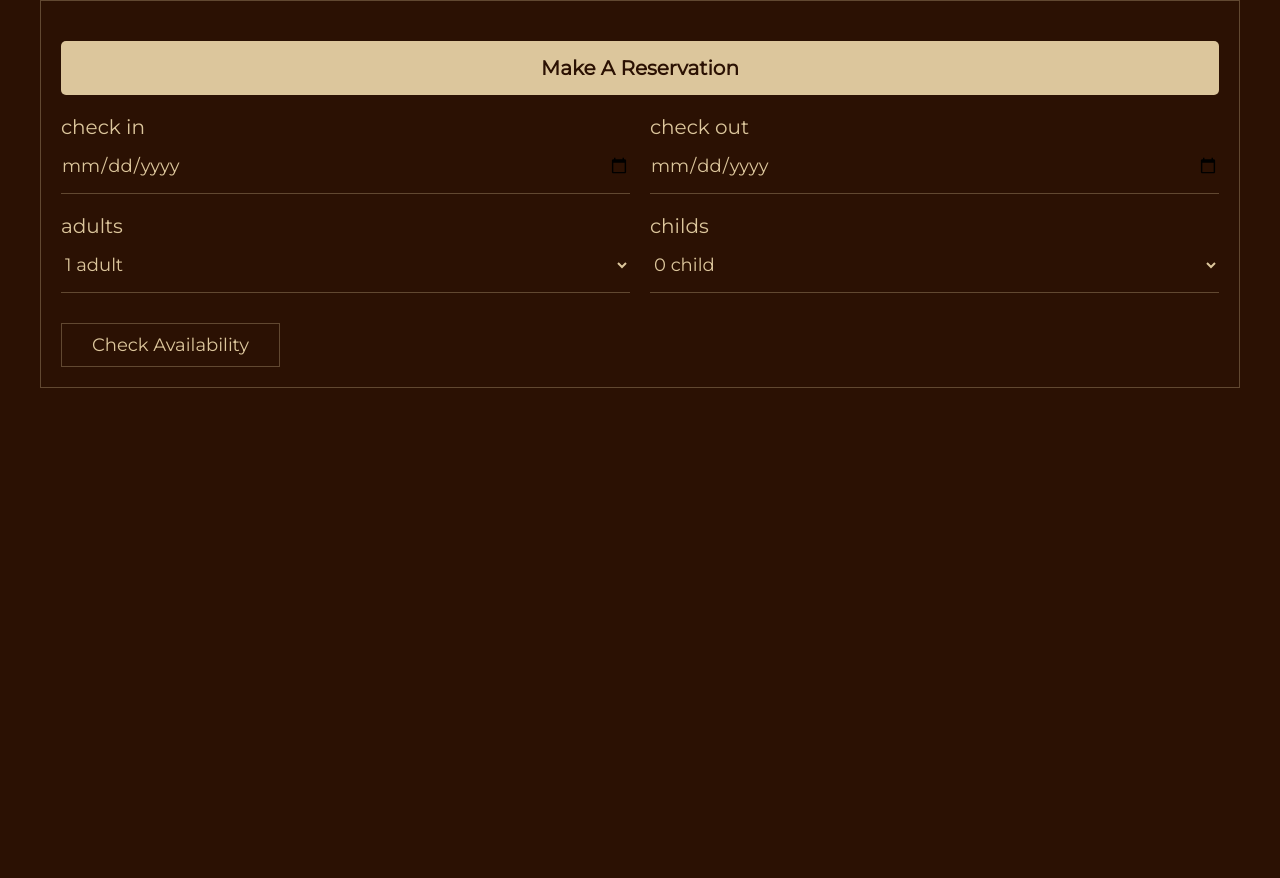
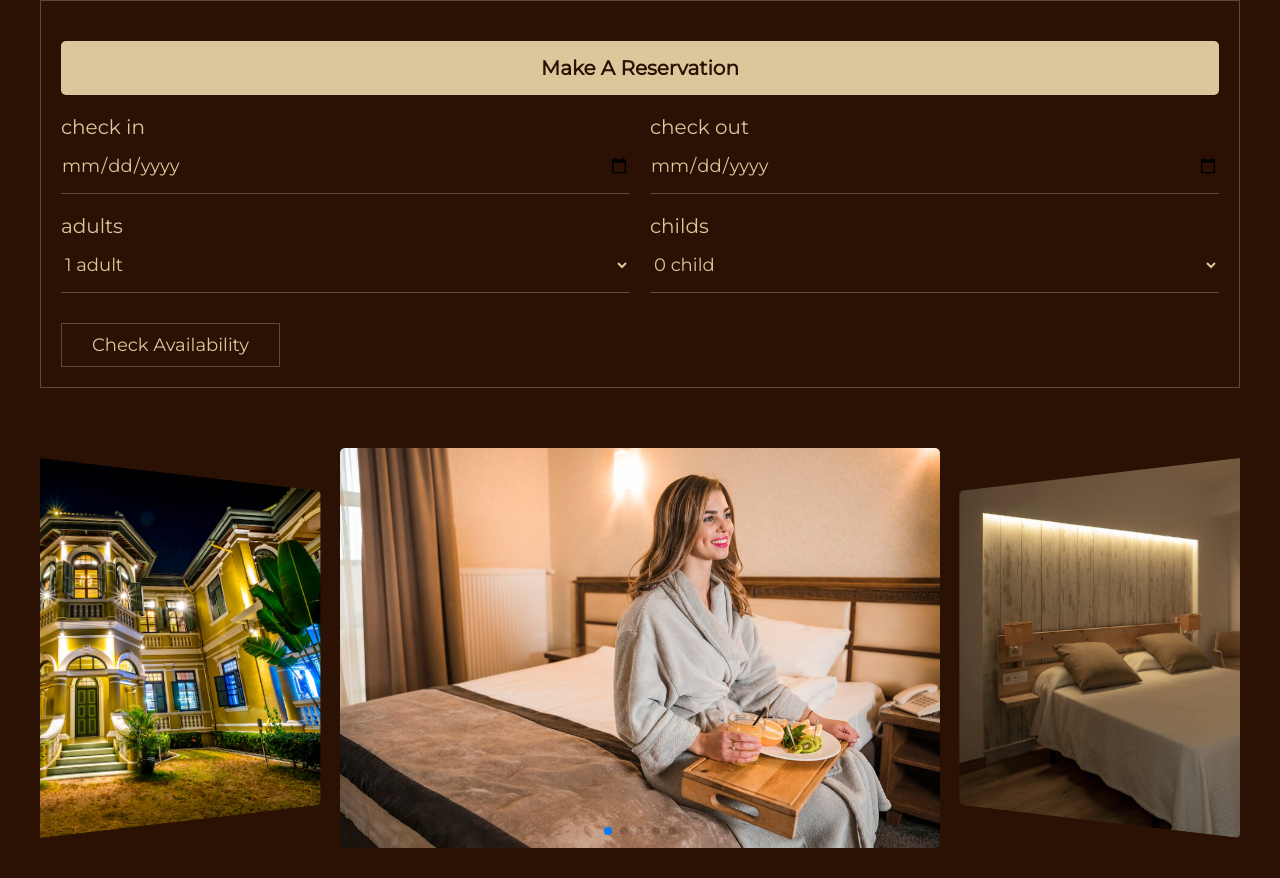
Before and after one commit to memahmudul/hotel-booking-website, a plain HTML site: page index.html in a window 1280 px wide. Shown: the part 2930-3808 px from the top of the page. Before the commit the page ends 3348 px from the top, so only its background shows below. Drawn offline with nearby package versions, Linux system fonts and the light colour scheme.

Commit message:
gallery section done

```diff
--- a/css/style.css
+++ b/css/style.css
@@ -322,3 +322,16 @@ section {
 }
 
 /*reservation section ends*/
+
+/*gallery section starts*/
+
+
+.gallery img {
+
+    width: 60rem;
+    height: 40rem;
+    border-radius: .5rem;
+
+}
+
+/*gallery section ends*/
--- a/index.html
+++ b/index.html
@@ -231,6 +231,30 @@
         </form>
     </section>
     <!--reservation section ends-->
+    <!--gallery section starts-->
+    <section class="gallery" id="gallery">
+        <div class="swiper gallarySwiper">
+            <div class="swiper-wrapper">
+
+                <img src="images/gallery-img-1.jpg" alt="" class="swiper-slide">
+
+
+                <img src="images/gallery-img-2.webp" alt="" class="swiper-slide">
+
+
+                <img src="images/gallery-img-3.webp" alt="" class="swiper-slide">
+
+
+                <img src="images/gallery-img-4.webp" alt="" class="swiper-slide">
+
+                <img src="images/gallery-img-5.webp" alt="" class="swiper-slide">
+
+
+            </div>
+            <div class="swiper-pagination"></div>
+        </div>
+    </section>
+    <!--gallery section ends-->
 
 
     <script src="https://cdn.jsdelivr.net/npm/swiper@8/swiper-bundle.min.js"></script>
--- a/js/script.js
+++ b/js/script.js
@@ -15,3 +15,21 @@ var swiper = new Swiper(".home-slider", {
         prevEl: ".swiper-button-prev",
     },
 });
+
+var swiper = new Swiper(".gallarySwiper", {
+    loop: true,
+    effect: "coverflow",
+    grabCursor: true,
+    centeredSlides: true,
+    slidesPerView: "auto",
+    coverflowEffect: {
+        rotate: 50,
+        stretch: 0,
+        depth: 100,
+        modifier: 1,
+        slideShadows: true,
+    },
+    pagination: {
+        el: ".swiper-pagination",
+    },
+});
```
